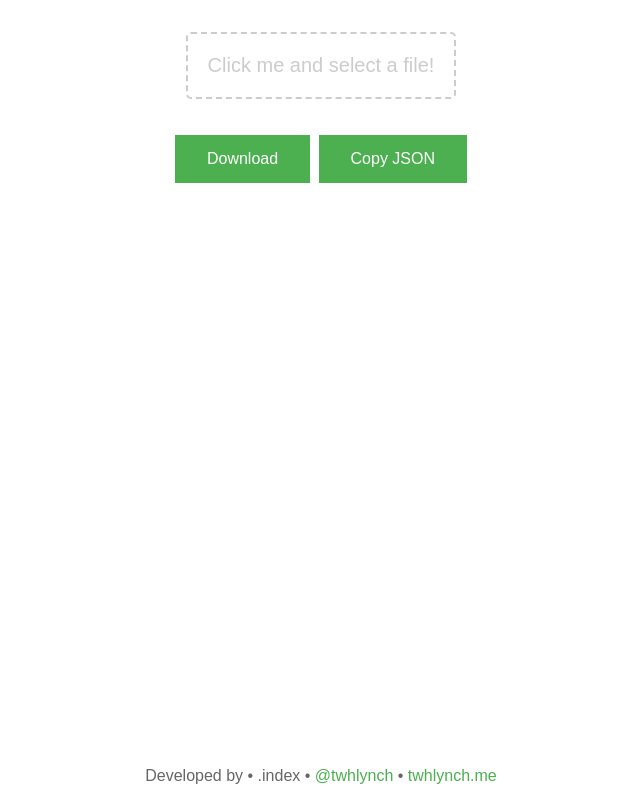
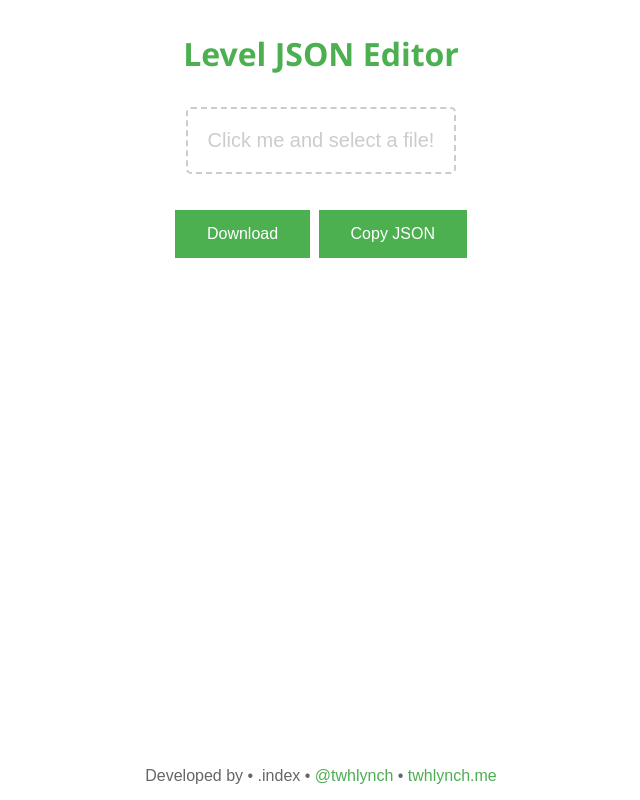
Before and after one commit to EB25Ball/grab-tools-website, a plain HTML site: page edit.html in a window 1280 px wide. Shown: the whole page, without its empty margins (319-959 px from the left). Drawn offline with Linux system fonts and the light colour scheme.

Commit message:
titles x 2

```diff
--- a/edit.html
+++ b/edit.html
@@ -95,6 +95,12 @@
         #out::-webkit-scrollbar-thumb {
             background: #888;
         }
+        .title{
+            color: #4CAF50;
+            font-family: 'Segoe UI', Tahoma, Geneva, Verdana, sans-serif;
+            font-size: 2rem;
+            font-weight: bolder;
+        }
         @media screen and (max-width: 443px) {
             footer{
                 font-size: 0;
@@ -107,6 +113,7 @@
     </style>
 </head>
 <body>
+    <div class="title">Level JSON Editor</div>
     <label for="file" id="file-custom">Click me and select a file!
         <div id="file-display"></div>
     </label>
```
Also changed, not shown: compiler.html (+7 -0 lines).
